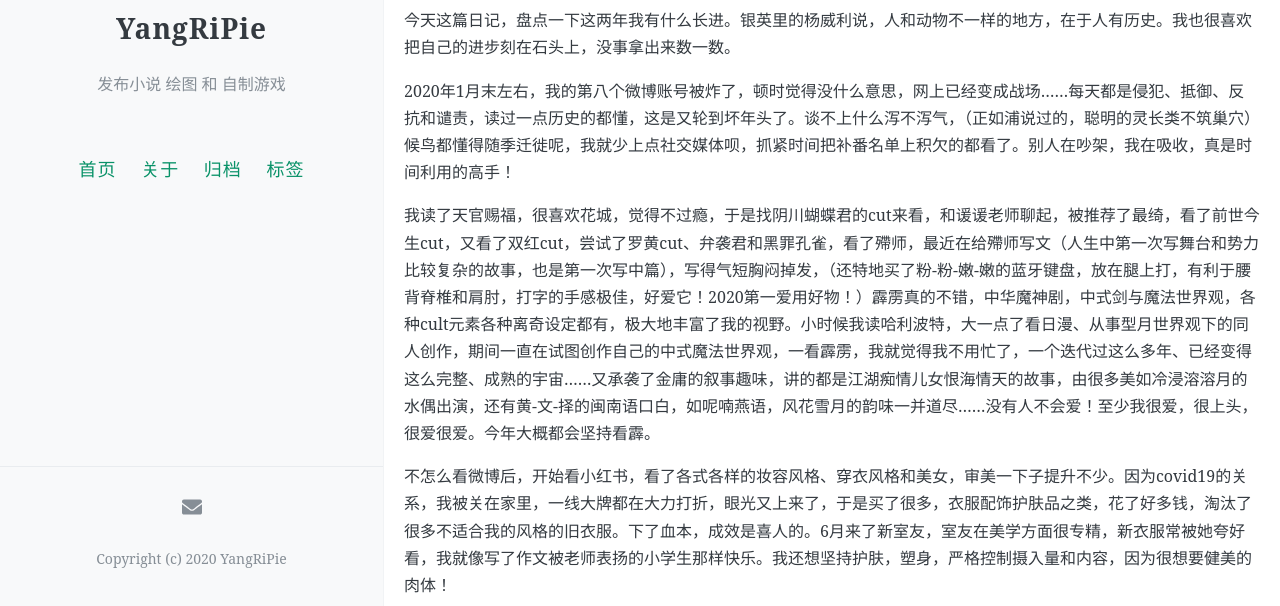
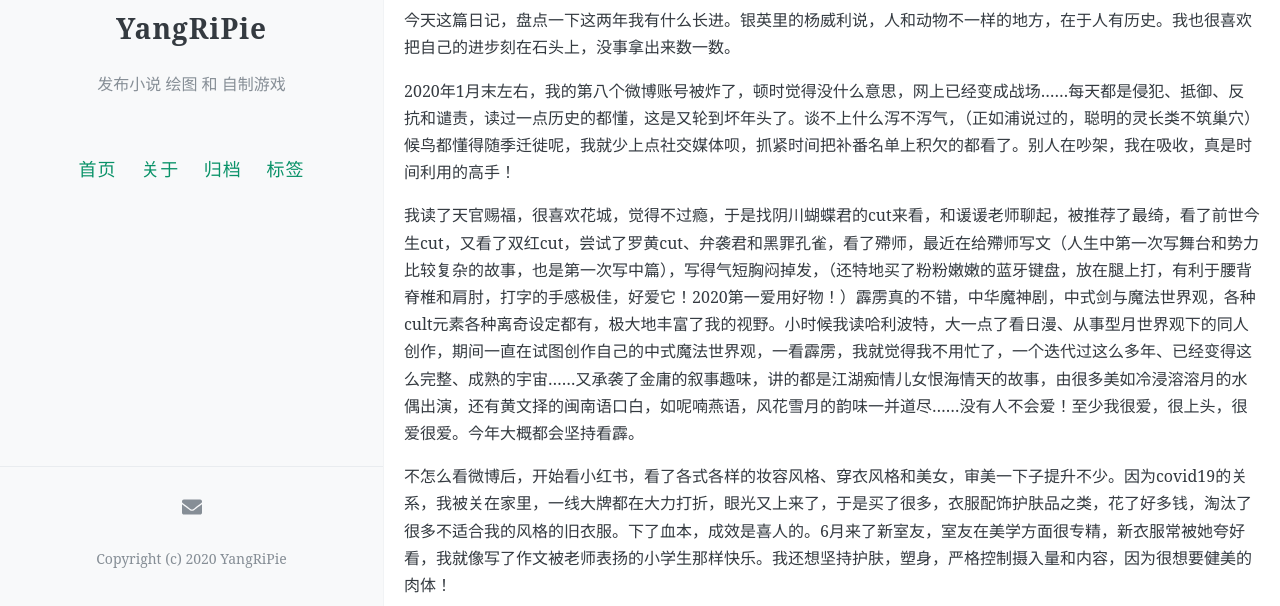
Before and after one commit to YangRiPie/yangripie.github.io, a Jekyll site: the page built from _posts/2020-07-17-日记.md, in a window 1280 px wide and 900 px high, cut to the strip 294-900 px from the top of the window. Built offline with Jekyll 4.4.1, drawn with Linux system fonts in a browser that asks for light colours; comment, search, counter and statistics services are not loaded.

Commit message:
Update 2020-07-17-日记.md

```diff
--- a/_posts/2020-07-17-日记.md
+++ b/_posts/2020-07-17-日记.md
@@ -10,7 +10,7 @@ tags: [日记]
 
 2020年1月末左右，我的第八个微博账号被炸了，顿时觉得没什么意思，网上已经变成战场……每天都是侵犯、抵御、反抗和谴责，读过一点历史的都懂，这是又轮到坏年头了。谈不上什么泻不泻气，（正如浦说过的，聪明的灵长类不筑巢穴）候鸟都懂得随季迁徙呢，我就少上点社交媒体呗，抓紧时间把补番名单上积欠的都看了。别人在吵架，我在吸收，真是时间利用的高手！
 
-我读了天官赐福，很喜欢花城，觉得不过瘾，于是找阴川蝴蝶君的cut来看，和谖谖老师聊起，被推荐了最绮，看了前世今生cut，又看了双红cut，尝试了罗黄cut、弁袭君和黑罪孔雀，看了殢师，最近在给殢师写文（人生中第一次写舞台和势力比较复杂的故事，也是第一次写中篇），写得气短胸闷掉发，（还特地买了粉-粉-嫩-嫩的蓝牙键盘，放在腿上打，有利于腰背脊椎和肩肘，打字的手感极佳，好爱它！2020第一爱用好物！）霹雳真的不错，中华魔神剧，中式剑与魔法世界观，各种cult元素各种离奇设定都有，极大地丰富了我的视野。小时候我读哈利波特，大一点了看日漫、从事型月世界观下的同人创作，期间一直在试图创作自己的中式魔法世界观，一看霹雳，我就觉得我不用忙了，一个迭代过这么多年、已经变得这么完整、成熟的宇宙……又承袭了金庸的叙事趣味，讲的都是江湖痴情儿女恨海情天的故事，由很多美如冷浸溶溶月的水偶出演，还有黄-文-择的闽南语口白，如呢喃燕语，风花雪月的韵味一并道尽……没有人不会爱！至少我很爱，很上头，很爱很爱。今年大概都会坚持看霹。
+我读了天官赐福，很喜欢花城，觉得不过瘾，于是找阴川蝴蝶君的cut来看，和谖谖老师聊起，被推荐了最绮，看了前世今生cut，又看了双红cut，尝试了罗黄cut、弁袭君和黑罪孔雀，看了殢师，最近在给殢师写文（人生中第一次写舞台和势力比较复杂的故事，也是第一次写中篇），写得气短胸闷掉发，（还特地买了粉粉嫩嫩的蓝牙键盘，放在腿上打，有利于腰背脊椎和肩肘，打字的手感极佳，好爱它！2020第一爱用好物！）霹雳真的不错，中华魔神剧，中式剑与魔法世界观，各种cult元素各种离奇设定都有，极大地丰富了我的视野。小时候我读哈利波特，大一点了看日漫、从事型月世界观下的同人创作，期间一直在试图创作自己的中式魔法世界观，一看霹雳，我就觉得我不用忙了，一个迭代过这么多年、已经变得这么完整、成熟的宇宙……又承袭了金庸的叙事趣味，讲的都是江湖痴情儿女恨海情天的故事，由很多美如冷浸溶溶月的水偶出演，还有黄文择的闽南语口白，如呢喃燕语，风花雪月的韵味一并道尽……没有人不会爱！至少我很爱，很上头，很爱很爱。今年大概都会坚持看霹。
 
 不怎么看微博后，开始看小红书，看了各式各样的妆容风格、穿衣风格和美女，审美一下子提升不少。因为covid19的关系，我被关在家里，一线大牌都在大力打折，眼光又上来了，于是买了很多，衣服配饰护肤品之类，花了好多钱，淘汰了很多不适合我的风格的旧衣服。下了血本，成效是喜人的。6月来了新室友，室友在美学方面很专精，新衣服常被她夸好看，我就像写了作文被老师表扬的小学生那样快乐。我还想坚持护肤，塑身，严格控制摄入量和内容，因为很想要健美的肉体！
 
```
